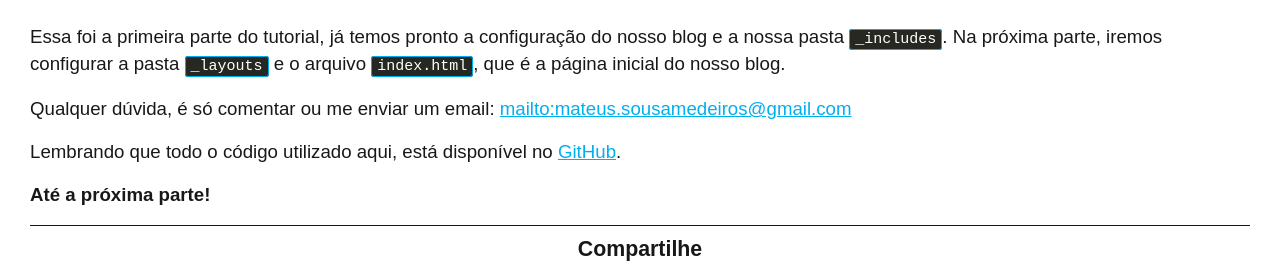
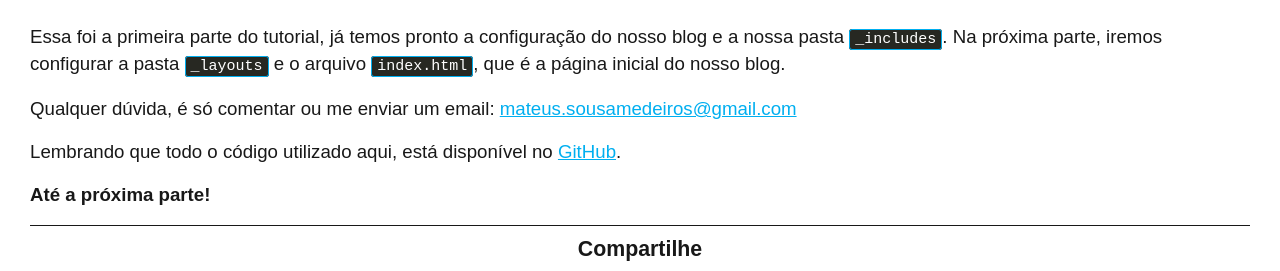
Before and after one commit to mateussmedeiros/mateussmedeiros.github.io, a Jekyll site: the page built from _posts/2016-01-14-criando-um-blog-com-jekyll-parte-1.markdown, in a window 1280 px wide and 900 px high, scrolled down 7549 px. Shown: the part 162-433 px from the top of the window. Built offline with Jekyll 4.4.1, drawn with Linux system fonts in a browser that asks for light colours; comment, search, counter and statistics services are not loaded.

Commit message:
Corrigido email no post

```diff
--- a/_posts/2016-01-14-criando-um-blog-com-jekyll-parte-1.markdown
+++ b/_posts/2016-01-14-criando-um-blog-com-jekyll-parte-1.markdown
@@ -358,7 +358,7 @@ Criamos um laço for, que irá procurar todas as tags já utilizadas no blog e i
 
 Essa foi a primeira parte do tutorial, já temos pronto a configuração do nosso blog e a nossa pasta `_includes`. Na próxima parte, iremos configurar a pasta `_layouts` e o arquivo `index.html`, que é a página inicial do nosso blog.
 
-Qualquer dúvida, é só comentar ou me enviar um email: [mailto:mateus.sousamedeiros@gmail.com](mateus.sousamedeiros@gmail.com)
+Qualquer dúvida, é só comentar ou me enviar um email: [mateus.sousamedeiros@gmail.com](mailto:mateus.sousamedeiros@gmail.com)
 
 Lembrando que todo o código utilizado aqui, está disponível no [GitHub](https://github.com/mateussmedeiros/tutorial-jekyll){:target="_blank"}.
 
```
